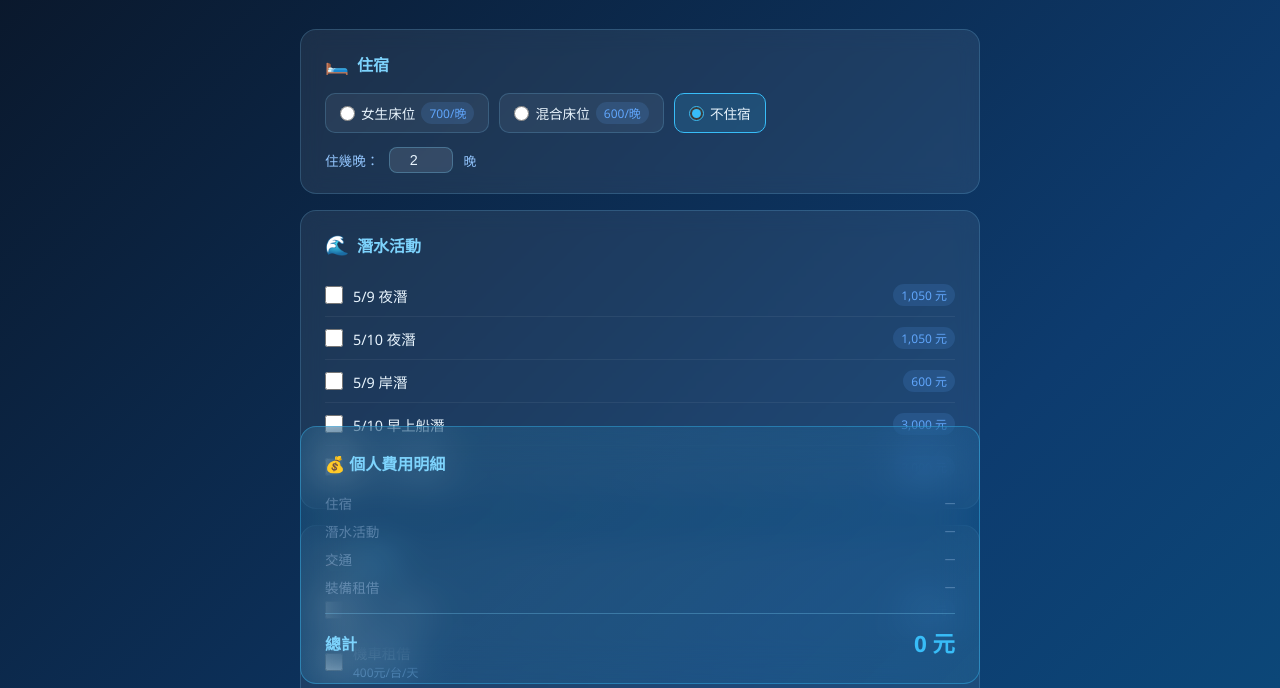
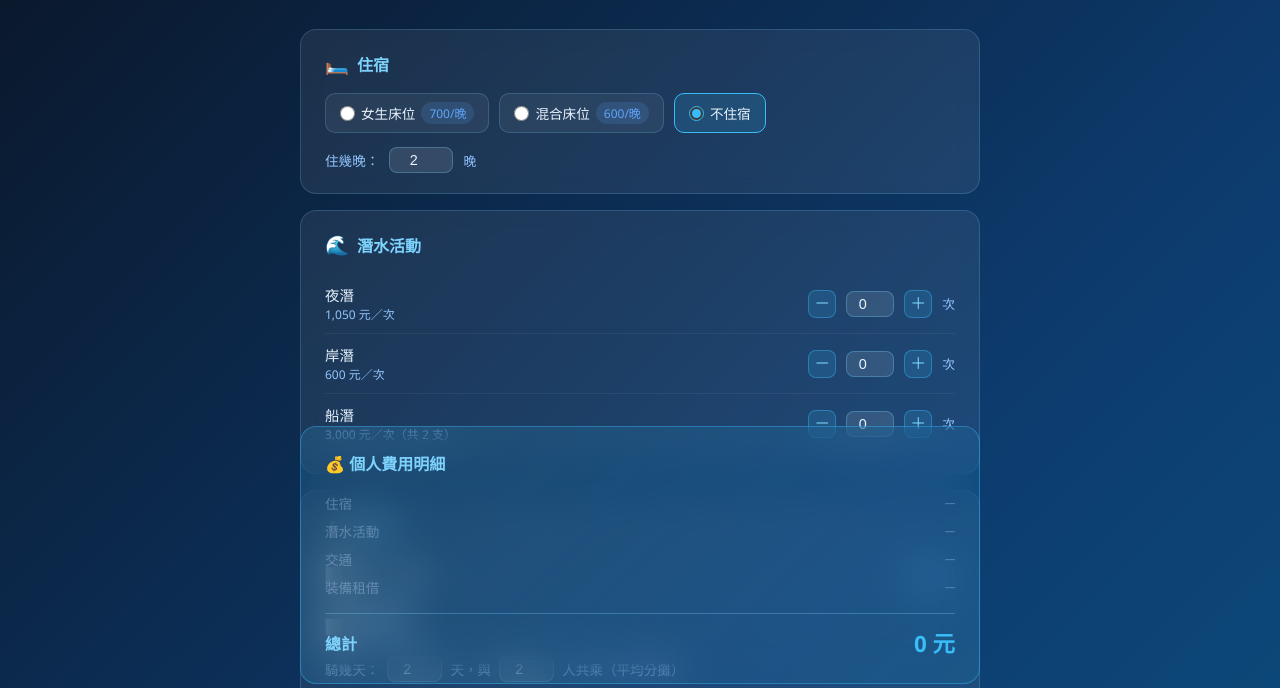
Before and after one commit to joshlin55688-debug/diving-trip, a plain HTML site: page index.html in a window 1280 px wide. Shown: the part 100-788 px from the top of the page. Drawn offline with Linux system fonts and the light colour scheme.

Commit message:
Refactor diving activities to quantity selectors

```diff
--- a/index.html
+++ b/index.html
@@ -131,6 +131,20 @@
       border-color: #38bdf8;
     }
 
+    .qty-btn {
+      width: 28px; height: 28px;
+      background: rgba(56,189,248,0.15);
+      border: 1px solid rgba(56,189,248,0.4);
+      border-radius: 8px;
+      color: #7dd3fc;
+      font-size: 1rem;
+      cursor: pointer;
+      line-height: 1;
+      transition: background 0.15s;
+      flex-shrink: 0;
+    }
+    .qty-btn:hover { background: rgba(56,189,248,0.3); }
+
     .scooter-row {
       display: flex;
       align-items: center;
@@ -251,38 +265,45 @@
     <div class="card-title"><span>🌊</span> 潛水活動</div>
     <div class="row">
       <div class="row-left">
-        <input type="checkbox" id="nd1" onchange="calc()">
-        <label for="nd1"><div class="row-label">5/9 夜潛</div></label>
+        <div>
+          <div class="row-label">夜潛</div>
+          <div class="row-sub">1,050 元／次</div>
+        </div>
       </div>
-      <span class="price-tag">1,050 元</span>
+      <div class="row-right">
+        <button class="qty-btn" onclick="stepQty('nightDive',-1)">－</button>
+        <input type="number" id="nightDive" value="0" min="0" max="2" oninput="calc()" style="width:48px">
+        <button class="qty-btn" onclick="stepQty('nightDive',1)">＋</button>
+        <span class="nights-label">次</span>
+      </div>
     </div>
     <div class="row">
       <div class="row-left">
-        <input type="checkbox" id="nd2" onchange="calc()">
-        <label for="nd2"><div class="row-label">5/10 夜潛</div></label>
+        <div>
+          <div class="row-label">岸潛</div>
+          <div class="row-sub">600 元／次</div>
+        </div>
       </div>
-      <span class="price-tag">1,050 元</span>
+      <div class="row-right">
+        <button class="qty-btn" onclick="stepQty('shoreDive',-1)">－</button>
+        <input type="number" id="shoreDive" value="0" min="0" max="5" oninput="calc()" style="width:48px">
+        <button class="qty-btn" onclick="stepQty('shoreDive',1)">＋</button>
+        <span class="nights-label">次</span>
+      </div>
     </div>
     <div class="row">
       <div class="row-left">
-        <input type="checkbox" id="sd1" onchange="calc()">
-        <label for="sd1"><div class="row-label">5/9 岸潛</div></label>
+        <div>
+          <div class="row-label">船潛</div>
+          <div class="row-sub">3,000 元／次（共 2 支）</div>
+        </div>
       </div>
-      <span class="price-tag">600 元</span>
-    </div>
-    <div class="row">
-      <div class="row-left">
-        <input type="checkbox" id="bd1" onchange="calc()">
-        <label for="bd1"><div class="row-label">5/10 早上船潛</div></label>
+      <div class="row-right">
+        <button class="qty-btn" onclick="stepQty('boatDive',-1)">－</button>
+        <input type="number" id="boatDive" value="0" min="0" max="2" oninput="calc()" style="width:48px">
+        <button class="qty-btn" onclick="stepQty('boatDive',1)">＋</button>
+        <span class="nights-label">次</span>
       </div>
-      <span class="price-tag">3,000 元</span>
-    </div>
-    <div class="row">
-      <div class="row-left">
-        <input type="checkbox" id="bd2" onchange="calc()">
-        <label for="bd2"><div class="row-label">5/11 早上船潛</div></label>
-      </div>
-      <span class="price-tag">3,000 元</span>
     </div>
   </div>
 
@@ -452,6 +473,14 @@
     calc();
   }
 
+  function stepQty(id, delta) {
+    const el = document.getElementById(id);
+    const min = parseInt(el.min) || 0;
+    const max = parseInt(el.max) || 99;
+    el.value = Math.min(max, Math.max(min, (parseInt(el.value) || 0) + delta));
+    calc();
+  }
+
   function n(id) { return document.getElementById(id); }
   function checked(id) { return n(id).checked; }
   function val(id) { return Math.max(0, parseInt(n(id).value) || 0); }
@@ -465,11 +494,9 @@
     const accommodation = selectedRoom * nights;
 
     let diving = 0;
-    if (checked('nd1')) diving += 1050;
-    if (checked('nd2')) diving += 1050;
-    if (checked('sd1')) diving += 600;
-    if (checked('bd1')) diving += 3000;
-    if (checked('bd2')) diving += 3000;
+    diving += val('nightDive') * 1050;
+    diving += val('shoreDive') * 600;
+    diving += val('boatDive')  * 3000;
 
     let transport = 0;
     if (checked('ferry')) transport += 420;
```
